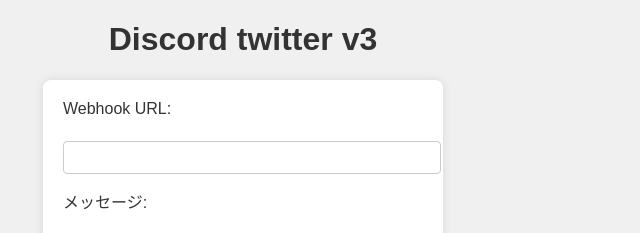
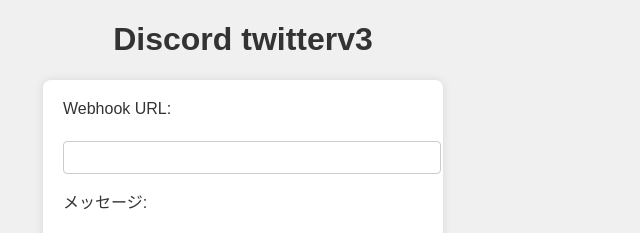
Before and after one commit to Emon2358/discord-tweet, a plain HTML site: page index.html in a window 1280 px wide. Shown: the top 233 px of the page, 397-1037 px from the left. Drawn offline with Linux system fonts and the light colour scheme.

Commit message:
Update index.html

```diff
--- a/index.html
+++ b/index.html
@@ -103,7 +103,7 @@
     </style>
   </head>
   <body>
-    <h1>Discord twitter v3</h1>
+    <h1>Discord twitterv3</h1>
     <div id="content">
       <form id="message-form">
         <label for="webhookUrl">Webhook URL:</label><br />
```
